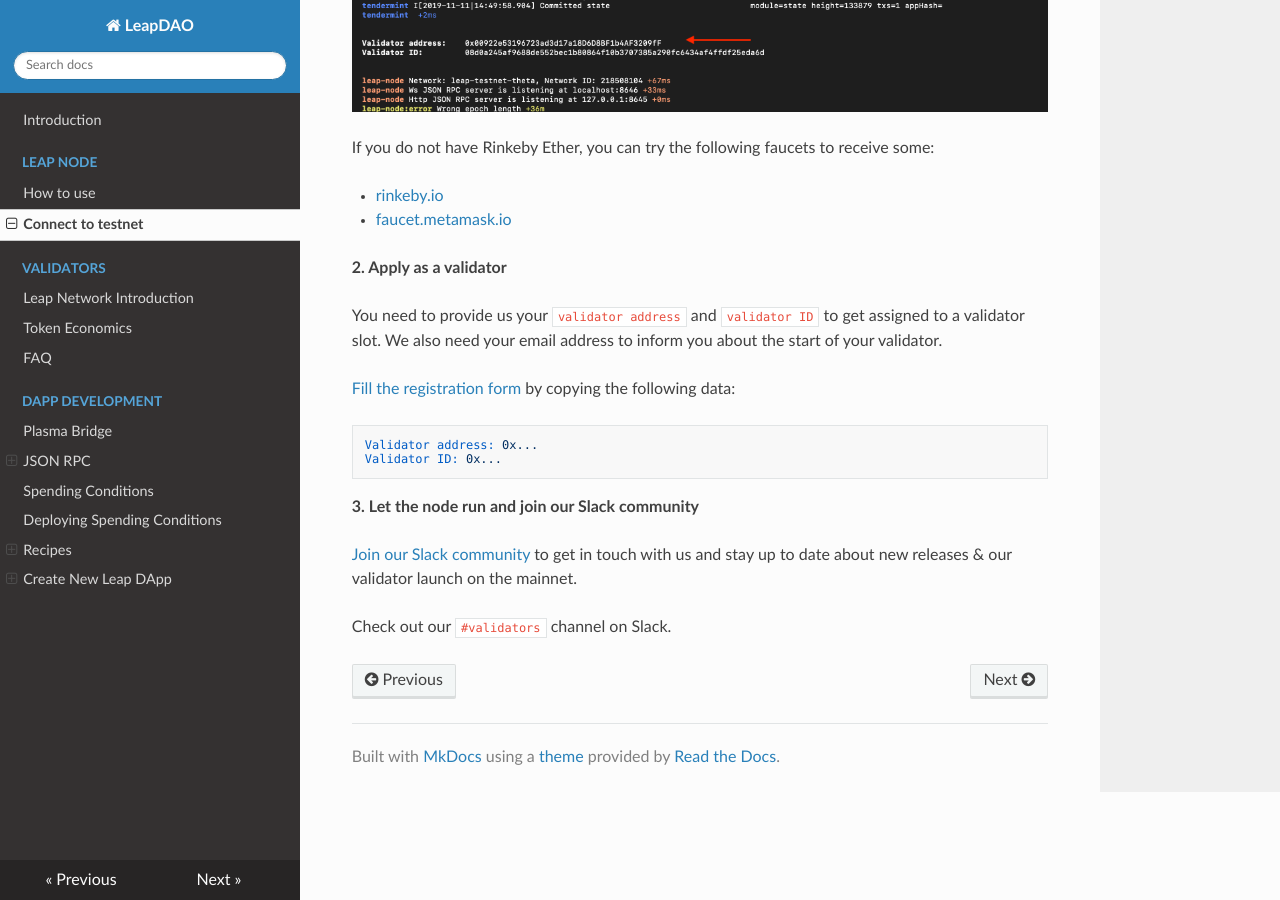
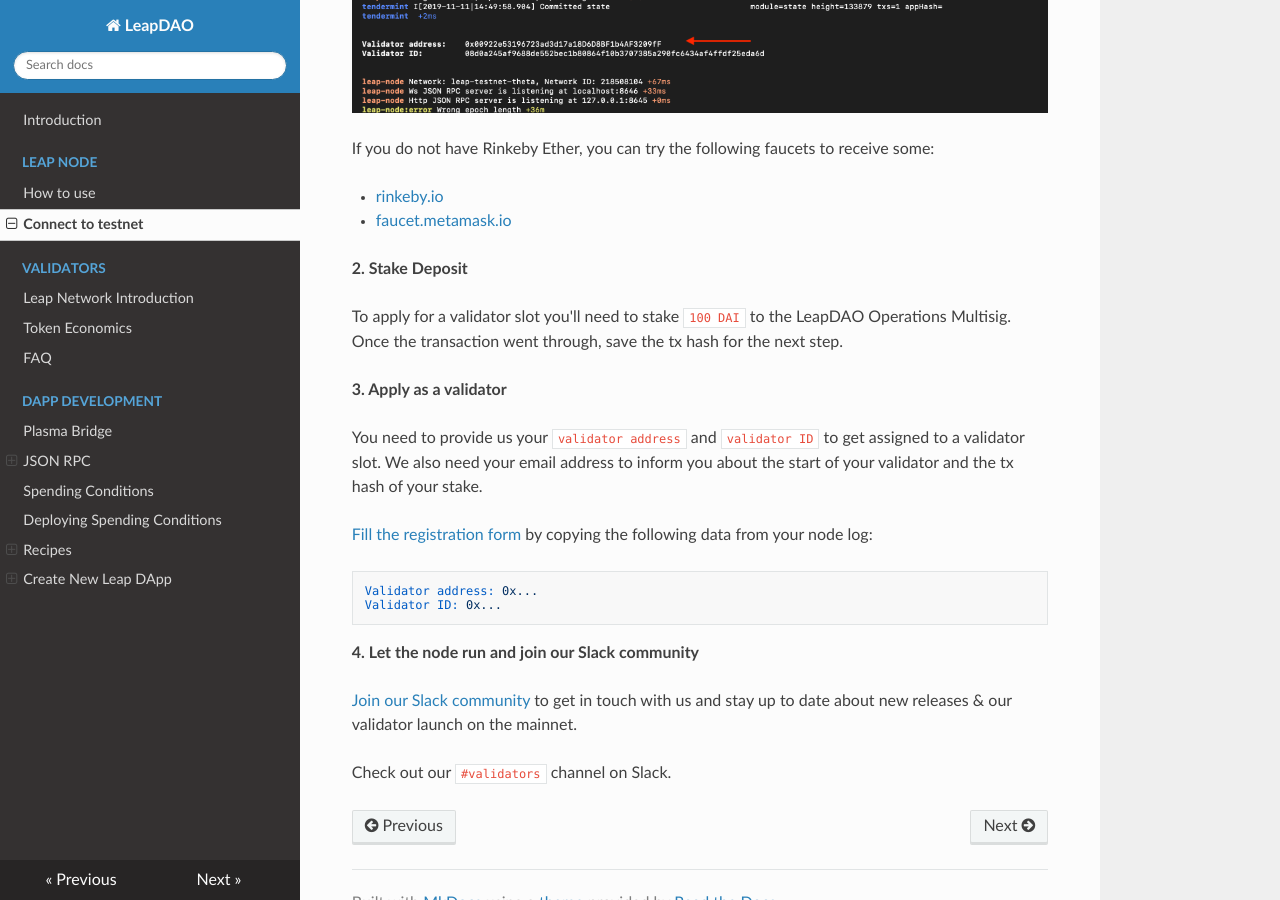
Before and after one commit to leapdao/docs, an MkDocs documentation site: the page built from docs/connect.md, in a window 1280 px wide and 900 px high, scrolled down 2567 px. Built offline with MkDocs 1.6.1, drawn with Linux system fonts in a browser that asks for light colours; nearby versions of some CDN libraries; some of the changed text lies outside the part shown.

Commit message:
added minor changes and point 2. Stake Deposit

````diff
--- a/docs/connect.md
+++ b/docs/connect.md
@@ -12,7 +12,7 @@ To connect to the network with your own node, run through the followings steps.
 - Node.js 8+ ([Ubuntu / macOS](https://nodejs.org/en/download/))
 - build-essential (for [Ubuntu](https://askubuntu.com/questions/398489/how-to-install-build-essential))
 - Python 2.X (required by node-gyp, only for building)
-  For ubuntu mandatory:  apt-get install python-dev
+For ubuntu mandatory:  `apt-get install python-dev`
 - A fully synced [Rinkeby Light node](https://www.rinkeby.io/#geth) (see 0. for more info)
 
 **0. Set up Rinkeby Node**
@@ -118,20 +118,22 @@ If you do not have Rinkeby Ether, you can try the following faucets to receive s
 - [rinkeby.io](https://www.rinkeby.io/#faucet)
 - [faucet.metamask.io](https://faucet.metamask.io/)
 
+**2. Stake Deposit**
 
-**2. Apply as a validator**
+To apply for a validator slot you'll need to stake `100 DAI` to the LeapDAO Operations Multisig. Once the transaction went through, save the tx hash for the next step.
 
-You need to provide us your `validator address` and `validator ID` to get assigned to a validator slot. We also need your email address to inform you about the start of your validator.
+**3. Apply as a validator**
 
+You need to provide us your `validator address` and `validator ID` to get assigned to a validator slot. We also need your email address to inform you about the start of your validator and the tx hash of your stake.
 
-[Fill the registration form](https://docs.google.com/forms/d/e/1FAIpQLSdQtc5LoEyWkc5-86SOLW3xK8cRNwuByC7SIrA9MdWeAiuBZw/viewform) by copying the following data:
+[Fill the registration form](https://docs.google.com/forms/d/e/1FAIpQLSdQtc5LoEyWkc5-86SOLW3xK8cRNwuByC7SIrA9MdWeAiuBZw/viewform) by copying the following data from your node log:
 
 ```
 Validator address: 0x...
 Validator ID: 0x...
 ```
 
-**3. Let the node run and join our Slack community**
+**4. Let the node run and join our Slack community**
 
 [Join our Slack community](http://join.leapdao.org/) to get in touch with us and stay up to date about new releases & our validator launch on the mainnet.
 
````
